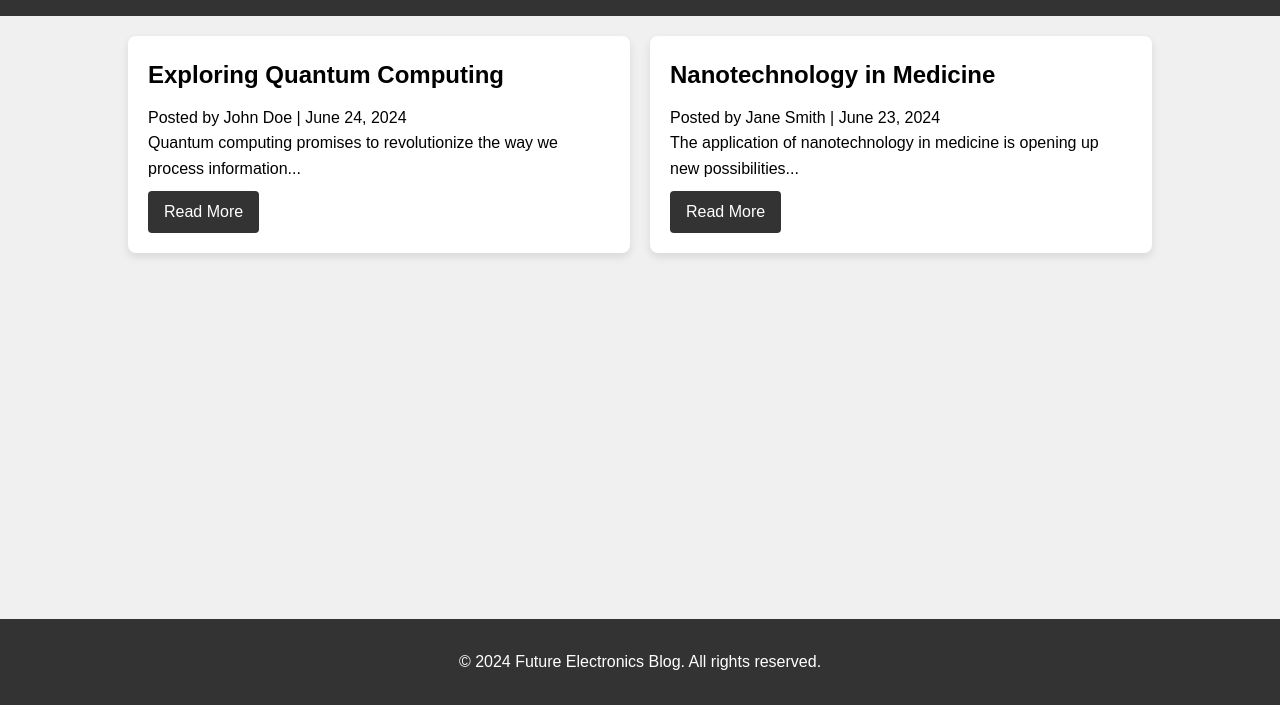
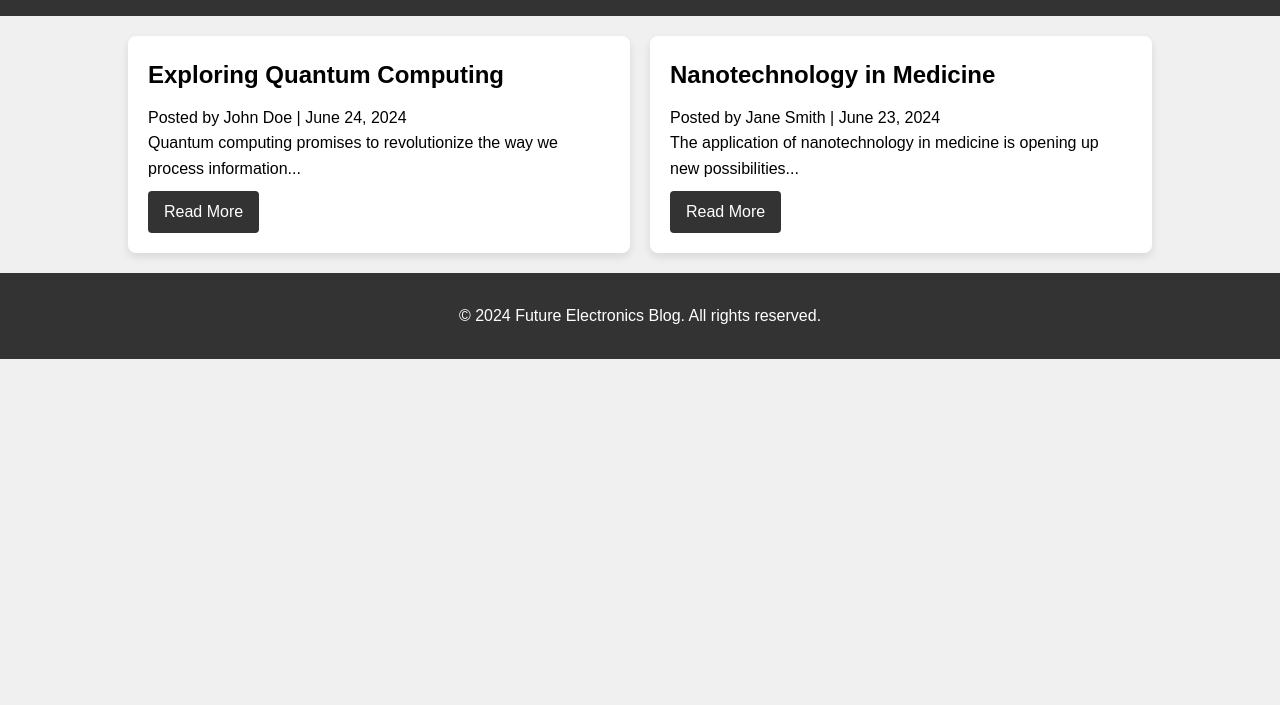
Before and after one commit to Lokimux/blog, a plain HTML site: page index.html in a window 1280 px wide. Shown: the part 95-800 px from the top of the page. Drawn offline with Linux system fonts and the light colour scheme.

Commit message:
Update styles.css

```diff
--- a/styles.css
+++ b/styles.css
@@ -92,7 +92,7 @@ footer {
     color: #fff;
     text-align: center;
     padding: 10px 0;
-    position: fixed;
+    position: ;
     bottom: 0;
     width: 100%;
 }
```
